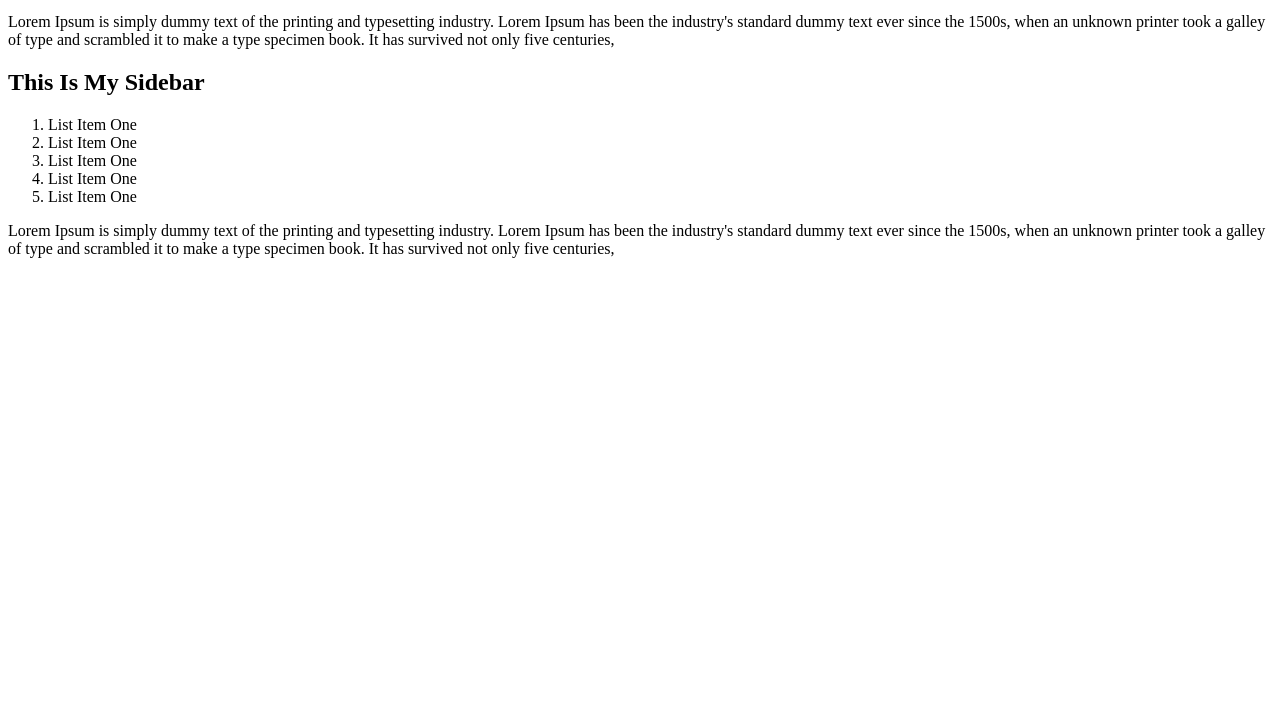
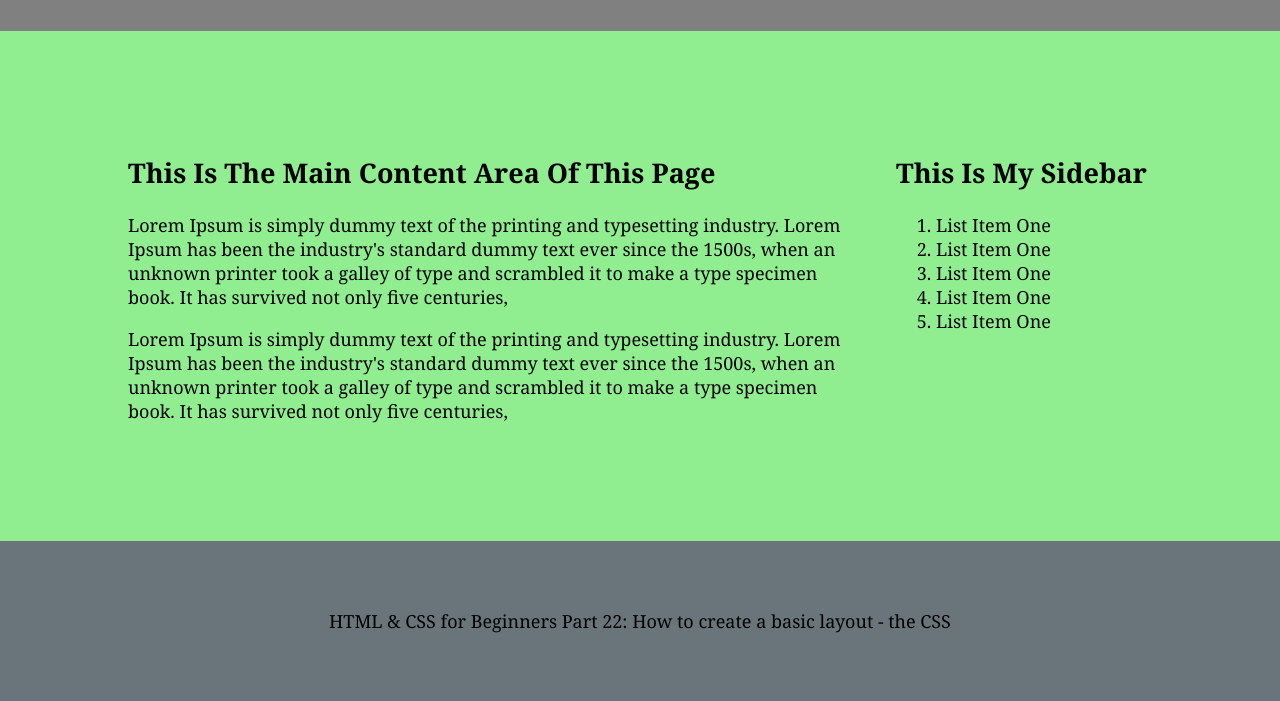
Before and after one commit to SchneurMangel/-git_test-, a plain HTML site: page First Website Layout/landing_page.html in a window 1280 px wide. Shown: the part 166-867 px from the top of the page. Before the commit the page ends 800 px from the top, so only its background shows below. Drawn offline with Linux system fonts and the light colour scheme.

Commit message:
HTML & CSS for Beginners Part 22: How to create a basic layout - the CSS

```diff
--- a/First Website Layout/landing_page.html
+++ b/First Website Layout/landing_page.html
@@ -41,10 +41,7 @@
   </div>
 
   <footer>
-<p>Lorem Ipsum is simply dummy text of the printing and typesetting industry.
-    Lorem Ipsum has been the industry's standard dummy text ever since
-    the 1500s, when an unknown printer took a galley of type and scrambled
-    it to make a type specimen book. It has survived not only five centuries,</p>
+<p>HTML & CSS for Beginners Part 22: How to create a basic layout - the CSS</p>
   </footer>
 
 
--- a/First Website Layout/style.css
+++ b/First Website Layout/style.css
@@ -0,0 +1,34 @@
+body{
+    background-color: lightgreen;
+    font-family: Georgia, 'Times New Roman', Times, serif;
+    font-size: 18px;
+    margin: 0px;
+}
+header{
+    background-color: grey;
+padding-top: 50px;
+padding-bottom: 50px;
+text-align: center;
+color: wheat;
+text-transform: uppercase;
+margin-bottom: 100px;
+}
+.container{
+    width: 80%;
+    margin: 0 auto;
+}
+section{
+float: left;
+width: 70%;
+margin-bottom: 100px;
+}
+aside{
+float: right;
+width: 25%;
+}
+footer{
+    clear: both;
+    background-color: rgb(105, 116, 123);
+    padding: 50px 0;
+    text-align: center;
+}
```
